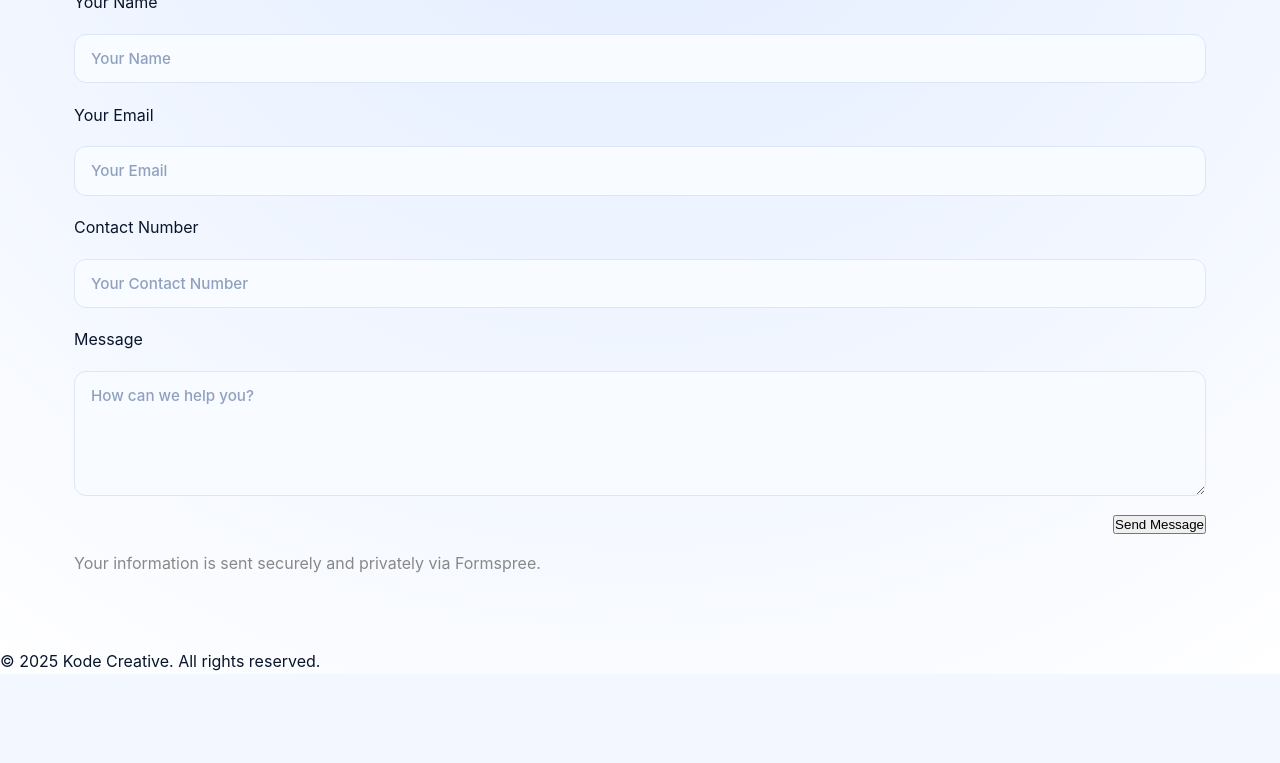
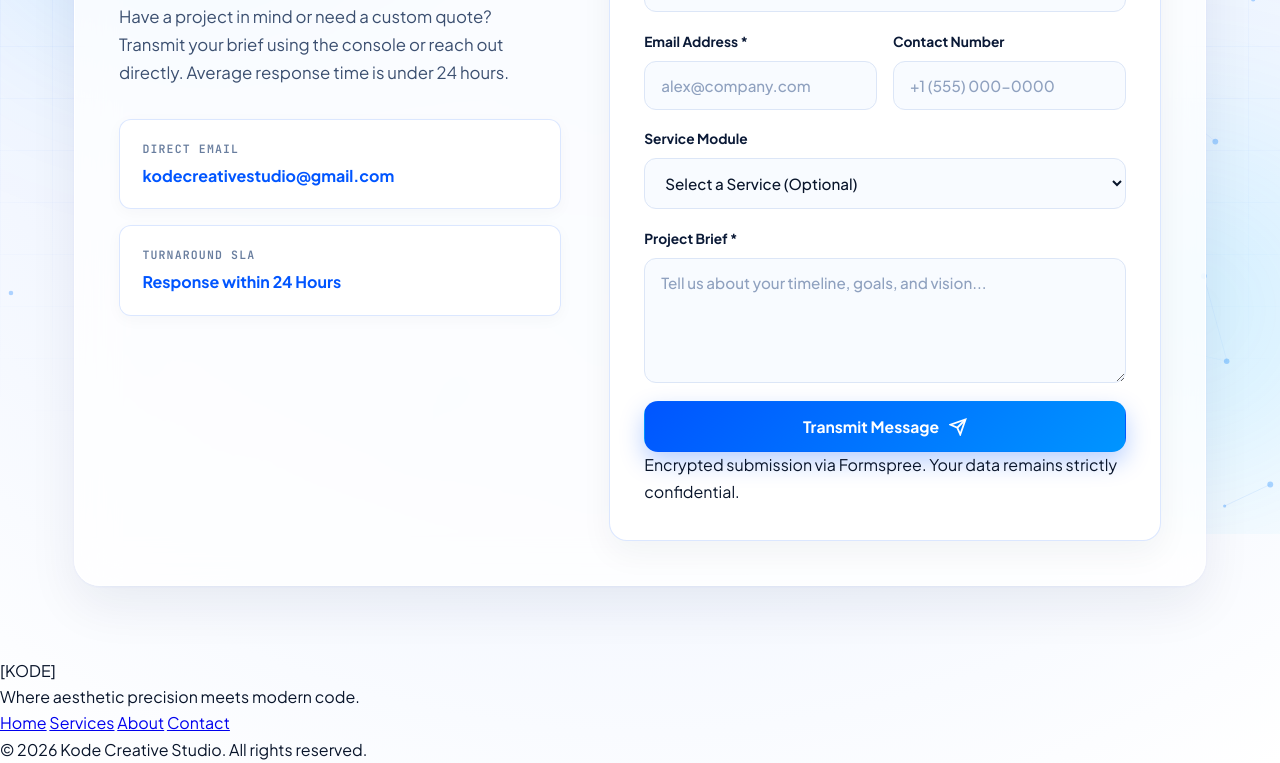
Before and after one commit to KiaraNaidoo/Kode, a plain HTML site: page contact.html in a window 1280 px wide. Shown: the part 266-1029 px from the top of the page. Before the commit the page ends 940 px from the top, so only its background shows below. Drawn offline with Linux system fonts and the light colour scheme.

Commit message:
Update contact.html

```diff
--- a/contact.html
+++ b/contact.html
@@ -4,60 +4,129 @@
   <meta charset="utf-8" />
   <meta name="viewport" content="width=device-width,initial-scale=1" />
   <meta name="description" content="Contact Kode Creative Studio — get in touch to start a project or request a quote." />
-  <title>Kode: Contact</title>
+  <title>Kode | Initiate Project</title>
+  <link rel="preconnect" href="https://fonts.googleapis.com">
+  <link rel="preconnect" href="https://fonts.gstatic.com" crossorigin>
+  <link href="https://fonts.googleapis.com/css2?family=Orbitron:wght@600;800;900&family=Plus+Jakarta+Sans:wght@400;500;600;700;800&family=JetBrains+Mono:wght@500;600&display=swap" rel="stylesheet">
   <link rel="stylesheet" href="css/styles.css">
-  <link href="https://fonts.googleapis.com/css?family=Orbitron:700|Roboto:400,700|Montserrat:700|Poppins:400,700&display=swap" rel="stylesheet">
 </head>
 <body>
+  <div class="ambient-bg" aria-hidden="true">
+    <canvas id="neural-canvas"></canvas>
+    <div class="cyber-grid"></div>
+    <div class="orb orb-1"></div>
+    <div class="orb orb-2"></div>
+  </div>
+
   <header class="site-header" role="banner">
     <div class="header-inner">
-      <a class="logo" href="index.html">Kode</a>
+      <a class="logo" href="index.html">
+        <span class="logo-bracket">[</span>KODE<span class="logo-bracket">]</span>
+      </a>
+
+      <button class="nav-toggle" aria-label="Toggle navigation" aria-expanded="false">
+        <span></span><span></span><span></span>
+      </button>
+
       <nav class="site-nav" role="navigation" aria-label="Main navigation">
         <a class="nav-link" href="index.html">Home</a>
         <a class="nav-link" href="services.html">Services</a>
         <a class="nav-link" href="about.html">About</a>
-        <a class="nav-link" href="contact.html">Contact</a>
+        <a class="nav-link nav-cta" href="contact.html">Start a Project</a>
       </nav>
     </div>
   </header>
 
   <main class="container" role="main">
-    <section class="section-card" aria-labelledby="contact-heading">
-      <h1 id="contact-heading">Contact Us</h1>
-      <p class="lead">Ready to electrify your brand? Use the form below or email <a class="decorative-link" href="mailto:kodecreativestudio@gmail.com">kodecreativestudio@gmail.com</a>. We usually respond within 24 hours.</p>
+    <section class="glass-panel reveal" aria-labelledby="contact-heading">
+      <div class="contact-layout">
+        <!-- Left Info Column -->
+        <div class="contact-info">
+          <span class="eyebrow">DIRECT UPLINK // CONTACT</span>
+          <h1 id="contact-heading">Electrify Your Brand</h1>
+          <p class="lead-left">Have a project in mind or need a custom quote? Transmit your brief using the console or reach out directly. Average response time is under 24 hours.</p>
 
-      <form id="contact-form" class="contact-form" action="https://formspree.io/f/mwpbqnoq" method="POST" novalidate>
-        <label class="sr-only" for="name">Your Name</label>
-        <input id="name" name="name" type="text" placeholder="Your Name" required autocomplete="name">
-
-        <label class="sr-only" for="email">Your Email</label>
-        <input id="email" name="email" type="email" placeholder="Your Email" required autocomplete="email">
-
-        <label class="sr-only" for="phone">Contact Number</label>
-        <input id="phone" name="phone" type="tel" placeholder="Your Contact Number" pattern="[\d\s\-\+\(\)]*" autocomplete="tel">
-
-        <label class="sr-only" for="message">Message</label>
-        <textarea id="message" name="message" rows="5" placeholder="How can we help you?" required></textarea>
-
-        <div style="display:flex; gap:0.5rem; align-items:center; justify-content:flex-end;">
-          <button type="submit" class="cta-button">Send Message</button>
+          <div class="contact-details">
+            <div class="detail-box">
+              <span class="detail-label">DIRECT EMAIL</span>
+              <a class="decorative-link" href="mailto:kodecreativestudio@gmail.com">kodecreativestudio@gmail.com</a>
+            </div>
+            <div class="detail-box">
+              <span class="detail-label">TURNAROUND SLA</span>
+              <span class="detail-value">Response within 24 Hours</span>
+            </div>
+          </div>
         </div>
 
-        <div id="form-success" class="success-message" role="status" aria-live="polite" hidden>
-          Thanks — your message was sent. We'll be in touch within 24 hours.
+        <!-- Right Form Column -->
+        <div class="contact-form-wrapper">
+          <form id="contact-form" class="contact-form" action="https://formspree.io/f/mwpbqnoq" method="POST" novalidate>
+            <div class="form-group">
+              <label for="name">Your Name *</label>
+              <input id="name" name="name" type="text" placeholder="Alex Mercer" required autocomplete="name">
+            </div>
+
+            <div class="form-row">
+              <div class="form-group">
+                <label for="email">Email Address *</label>
+                <input id="email" name="email" type="email" placeholder="alex@company.com" required autocomplete="email">
+              </div>
+
+              <div class="form-group">
+                <label for="phone">Contact Number</label>
+                <input id="phone" name="phone" type="tel" placeholder="+1 (555) 000-0000" pattern="[\d\s\-\+\(\)]*" autocomplete="tel">
+              </div>
+            </div>
+
+            <div class="form-group">
+              <label for="service-select">Service Module</label>
+              <select id="service-select" name="service">
+                <option value="General Inquiry">Select a Service (Optional)</option>
+                <option value="Web Design">Web Design &amp; UI/UX</option>
+                <option value="Website Builds">Website Builds &amp; Development</option>
+                <option value="Logos & Branding">Logos &amp; Brand Identity</option>
+                <option value="Graphic Design">Graphic Design</option>
+                <option value="Ads & Edits">Ads &amp; Video/Photo Edits</option>
+                <option value="Custom Work">Custom Technical / Creative Work</option>
+              </select>
+            </div>
+
+            <div class="form-group">
+              <label for="message">Project Brief *</label>
+              <textarea id="message" name="message" rows="5" placeholder="Tell us about your timeline, goals, and vision..." required></textarea>
+            </div>
+
+            <button type="submit" class="btn btn-primary btn-full magnetic-btn">
+              <span class="btn-text">Transmit Message</span>
+              <svg width="18" height="18" viewBox="0 0 24 24" fill="none" stroke="currentColor" stroke-width="2.4"><line x1="22" y1="2" x2="11" y2="13"/><polygon points="22 2 15 22 11 13 2 9 22 2"/></svg>
+            </button>
+
+            <div id="form-success" class="status-banner success-message" role="status" aria-live="polite" hidden>
+              Transmission received — we'll be in touch within 24 hours.
+            </div>
+            <div id="form-error" class="status-banner error-message" role="alert" hidden>
+              Transmission failed — please try again or email kodecreativestudio@gmail.com directly.
+            </div>
+          </form>
+          <p class="form-footnote">Encrypted submission via Formspree. Your data remains strictly confidential.</p>
         </div>
-        <div id="form-error" class="error-message" role="alert" hidden>
-          Oops — there was a problem sending your message. Please try again or email us directly.
-        </div>
-      </form>
-
-      <p class="small" style="margin-top:1rem;color:#888;">Your information is sent securely and privately via Formspree.</p>
+      </div>
     </section>
   </main>
 
   <footer class="site-footer" role="contentinfo">
     <div class="footer-inner">
-      <p>&copy; 2025 Kode Creative. All rights reserved.</p>
+      <div class="footer-brand">
+        <span class="logo-small">[KODE]</span>
+        <p>Where aesthetic precision meets modern code.</p>
+      </div>
+      <div class="footer-links">
+        <a href="index.html">Home</a>
+        <a href="services.html">Services</a>
+        <a href="about.html">About</a>
+        <a href="contact.html">Contact</a>
+      </div>
+      <p class="copyright">&copy; 2026 Kode Creative Studio. All rights reserved.</p>
     </div>
   </footer>
 
```
